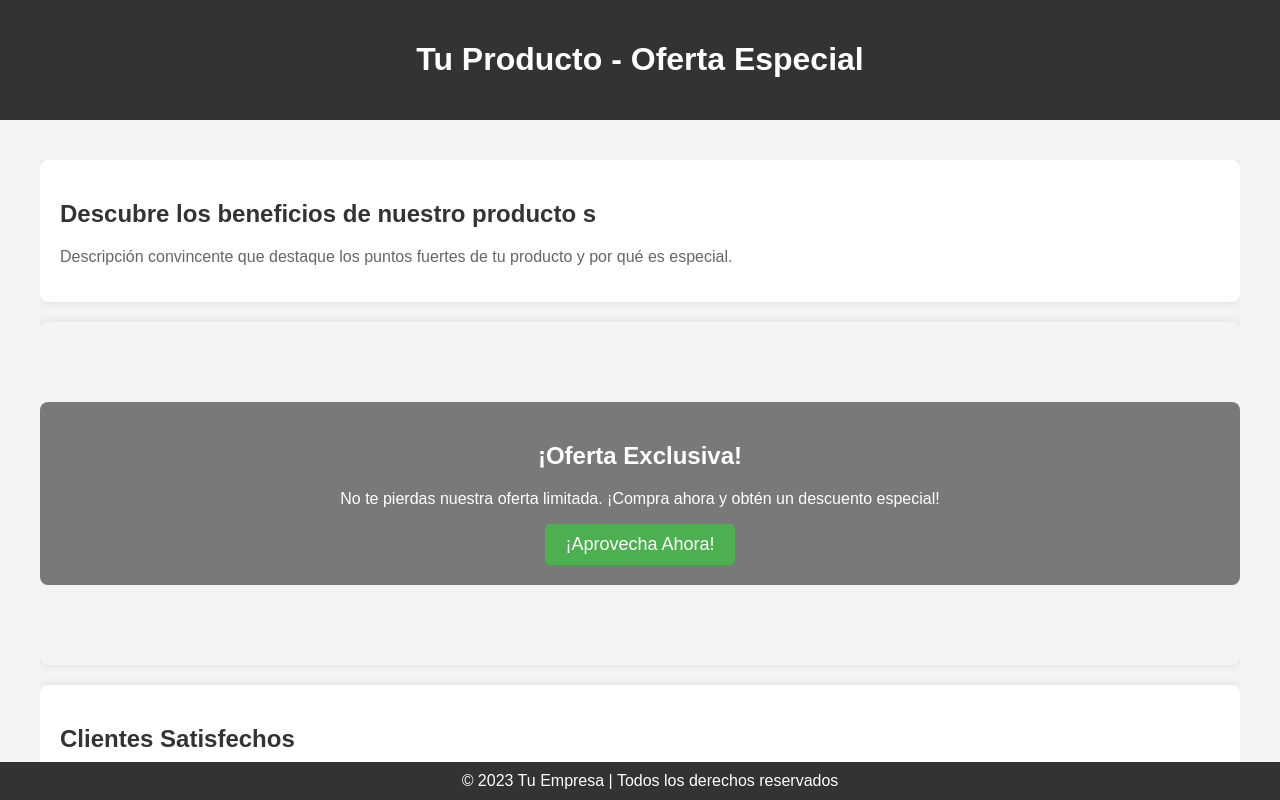
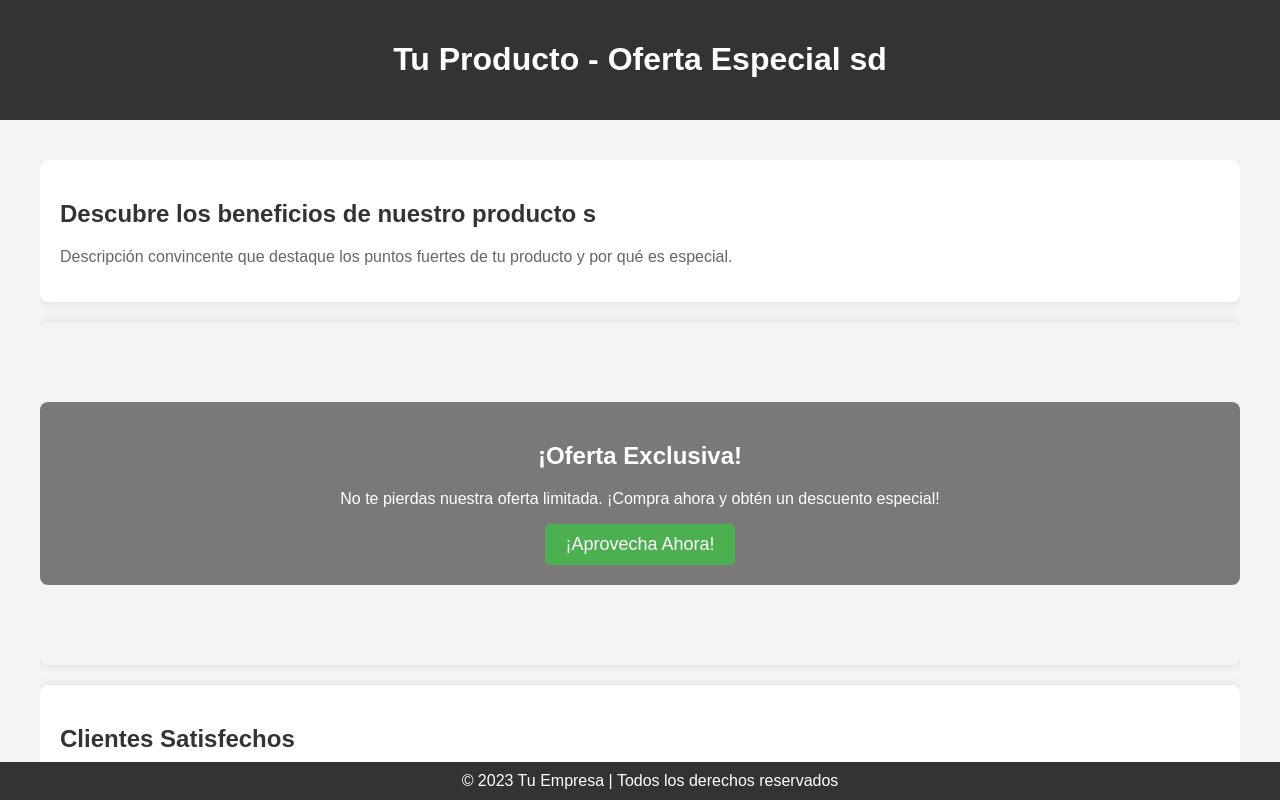
Before and after one commit to JetoCorrales/PruebaPage, a plain HTML site: page index.html in a window 1280 px wide. Shown: the top 800 px of the page. Drawn offline with Linux system fonts and the light colour scheme.

Commit message:
Update index.html

```diff
--- a/index.html
+++ b/index.html
@@ -92,7 +92,7 @@
 <body>
 
   <header>
-    <h1>Tu Producto - Oferta Especial</h1>
+    <h1>Tu Producto - Oferta Especial sd</h1>
   </header>
 
   <section>
```
